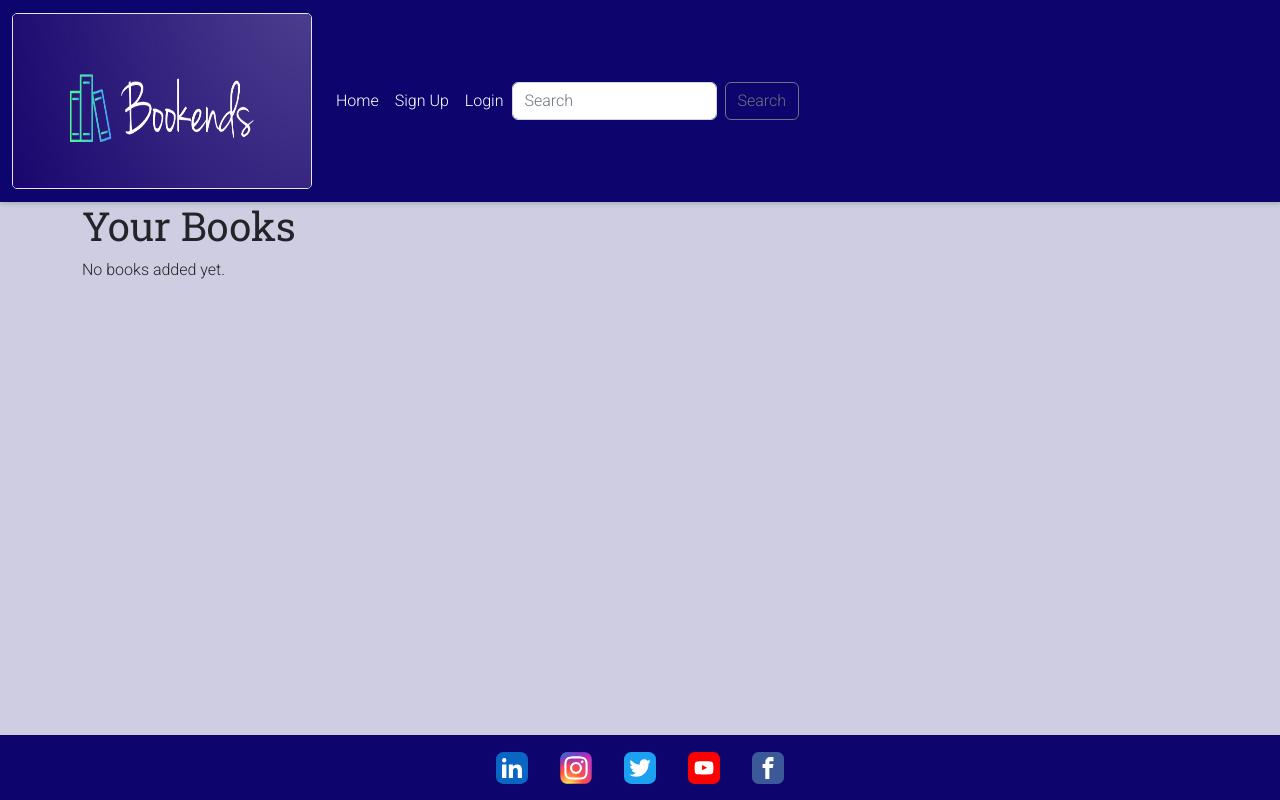
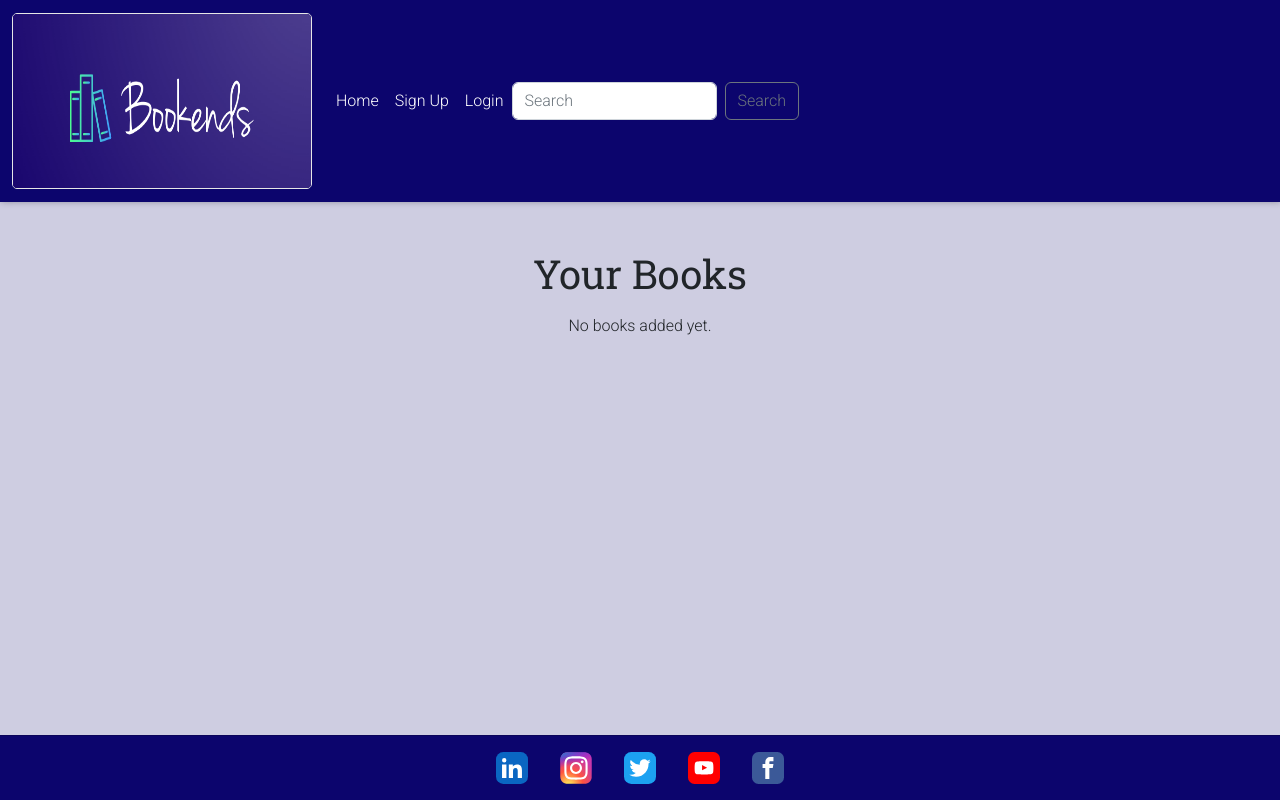
Before and after one commit to jax-parker/bookends, a Django app: page /books/user-books/ in a window 1280 px wide. Run offline with Django 3.2, Linux system fonts and the light colour scheme; some libraries are stand-ins or nearby versions.

Commit message:
add css to book list

```diff
--- a/books/templates/books/user_books.html
+++ b/books/templates/books/user_books.html
@@ -4,8 +4,10 @@
 
 {% block content %}
 
-<div class="container user-books">
+<div class="container d-flex align-items-center justify-content-center pb-2 pt-5">
     <h1>Your Books</h1>
+</div>
+<div class="container d-flex align-items-center justify-content-center">
     {% if user_books %}
     <ul>
         {% for book in user_books %}
@@ -17,4 +19,5 @@
     {% endif %}
 </div>
 
+
 {% endblock %}
--- a/static/css/base.css
+++ b/static/css/base.css
@@ -74,7 +74,6 @@ footer {
 .navbar {
     background-color: var(--blue);
     box-shadow: var(--sm_box_shadow);
-
 }
 
 a.nav-link {
@@ -181,6 +180,12 @@ a .img-container:hover {
 
 }
 
+.user-books {
+    width: 100%;
+    top: 50%;
+    left:50%
+    background-color: var(--off_white);
+}
 /* Media */
 
 @media screen and (min-width: 62.5em) {
```
